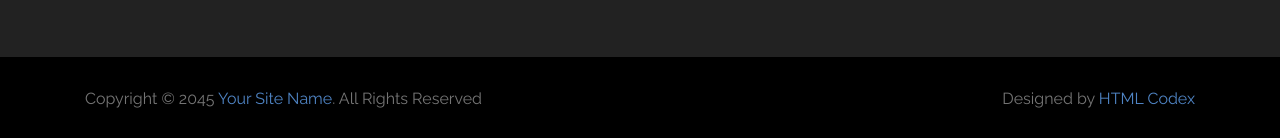
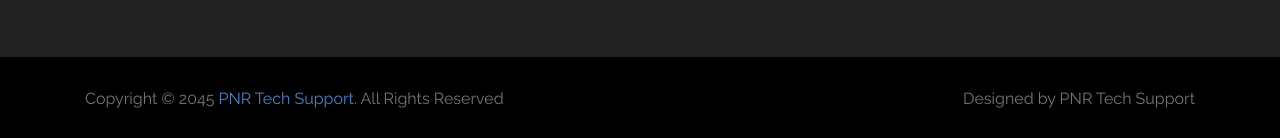
Before and after one commit to pnrtech/pnrtechsupport, a plain HTML site: page review.html in a window 1280 px wide. Shown: the part 1260-1398 px from the top of the page. Drawn offline with Linux system fonts and the light colour scheme.

Commit message:
review.html

```diff
--- a/review.html
+++ b/review.html
@@ -192,11 +192,11 @@
             <div class="container">
                 <div class="row align-items-center">
                     <div class="col-md-6 copyright">
-                        Copyright &copy; 2045 <a href="">Your Site Name</a>. All Rights Reserved
+                        Copyright &copy; 2045 <a href="">PNR Tech Support</a>. All Rights Reserved
                     </div>
                     <div class="col-md-6 credit">
 						<!--/*** This template is free as long as you keep the footer author’s credit link/attribution link/backlink. If you'd like to use the template without the footer author’s credit link/attribution link/backlink, you can purchase the Credit Removal License from "https://htmlcodex.com/credit-removal". Thank you for your support. ***/-->
-                        Designed by <a href="https://htmlcodex.com">HTML Codex</a>
+                        Designed by PNR Tech Support</a>
                     </div>
                 </div>
             </div>
```
